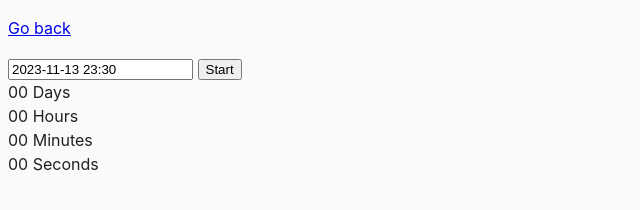
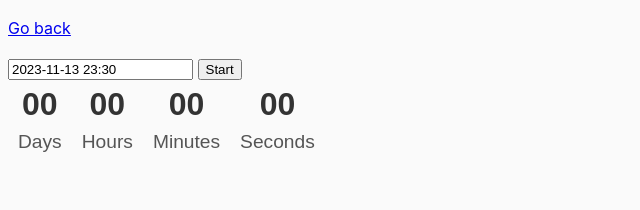
Before and after one commit to orellesha9/goit-js-hw-09, a website built with Parcel: page src/02-timer.html in a window 1280 px wide. Shown: the whole page, without its empty margins (0-640 px from the left). Built offline with nearby package versions, Linux system fonts and the light colour scheme.

Commit message:
finish_3_finish.homwork

```diff
--- a/src/css/common.css
+++ b/src/css/common.css
@@ -16,3 +16,25 @@
   display: block;
   max-width: 100%;
 }
+.timer {
+  display: flex;
+  align-items: center;
+  font-family: 'Arial', sans-serif;
+}
+
+.field {
+  margin: 0 10px;
+  text-align: center;
+}
+
+.value {
+  display: block;
+  font-size: 2em;
+  font-weight: bold;
+  color: #333; /* Колір значення таймера */
+}
+
+.label {
+  font-size: 1.2em;
+  color: #555; /* Колір мітки таймера */
+}
```
